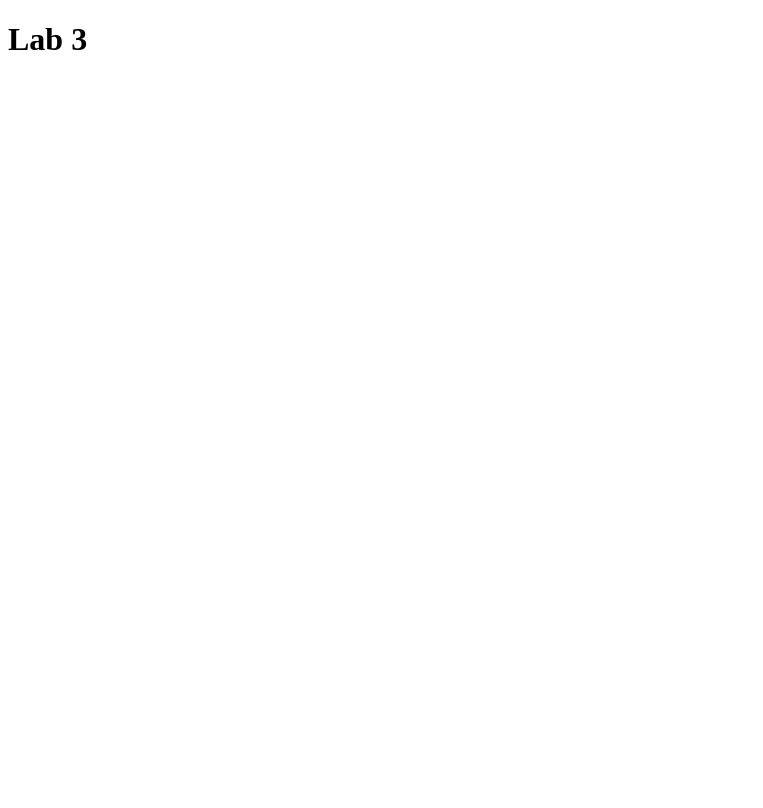
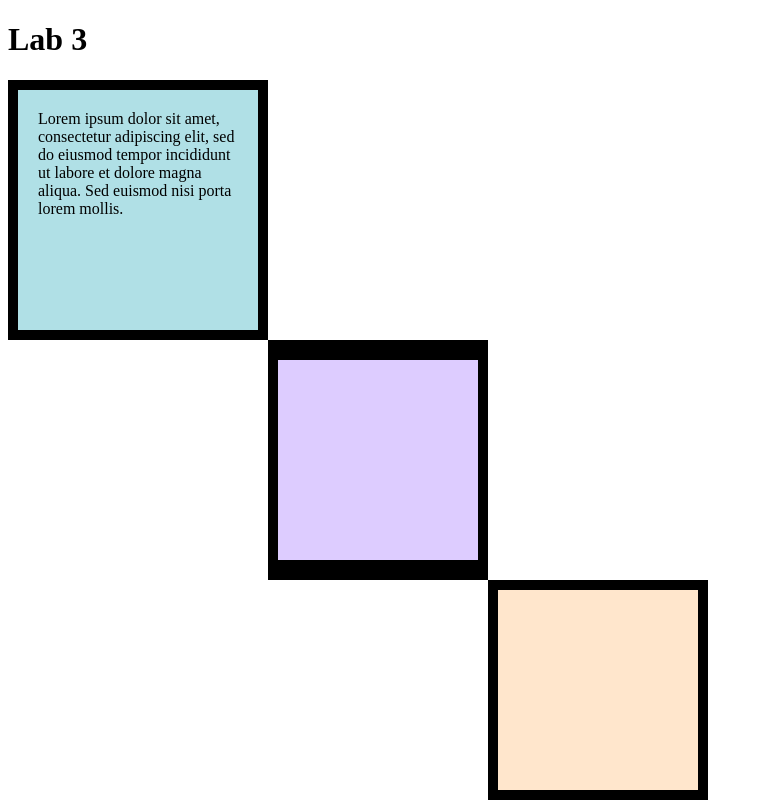
Before and after one commit to sammyyyalex/IS601labs, a plain HTML site: page lab3.html in a window 1280 px wide. Shown: the whole page, without its empty margins (0-763 px from the left). Drawn offline with Linux system fonts and the light colour scheme.

Commit message:
Lab 3 assignment

```diff
--- /dev/null
+++ b/lab3.css
@@ -0,0 +1,28 @@
+div {
+    height: 200px;
+    width: 200px;
+}
+
+#Box1 {
+   background-color: powderblue;
+   padding: 20px;
+   border: solid 10px;
+
+}
+
+#Box2 {
+    background-color:  #ddccff;
+    border: solid;
+    border-width: 20px 10px 20px 10px;
+    margin-left: 260px;
+ }
+
+ #Box3 {
+    background-color:  #ffe6cc;
+    border: solid 10px;
+    margin-left: 480px;
+ }
+
+ p{
+    margin: 0;
+ }
--- a/lab3.html
+++ b/lab3.html
@@ -4,8 +4,17 @@
         <meta charset="UTF-8">
         <meta name="viewport" content="width=device-width, initial-scale=1.0">
         <title> Lab 3</title>
+
+        <link rel="stylesheet" href="lab3.css">
     </head>
     <body>
         <h1> Lab 3 </h1>
+        <div id="Box1">
+            <p>Lorem ipsum dolor sit amet, consectetur adipiscing elit, sed do eiusmod tempor incididunt ut labore et dolore magna aliqua. Sed euismod nisi porta lorem mollis. </p>
+        </div>
+        <div id="Box2">
+        </div>
+        <div id="Box3">
+        </div>
     </body>
 </html>
```
